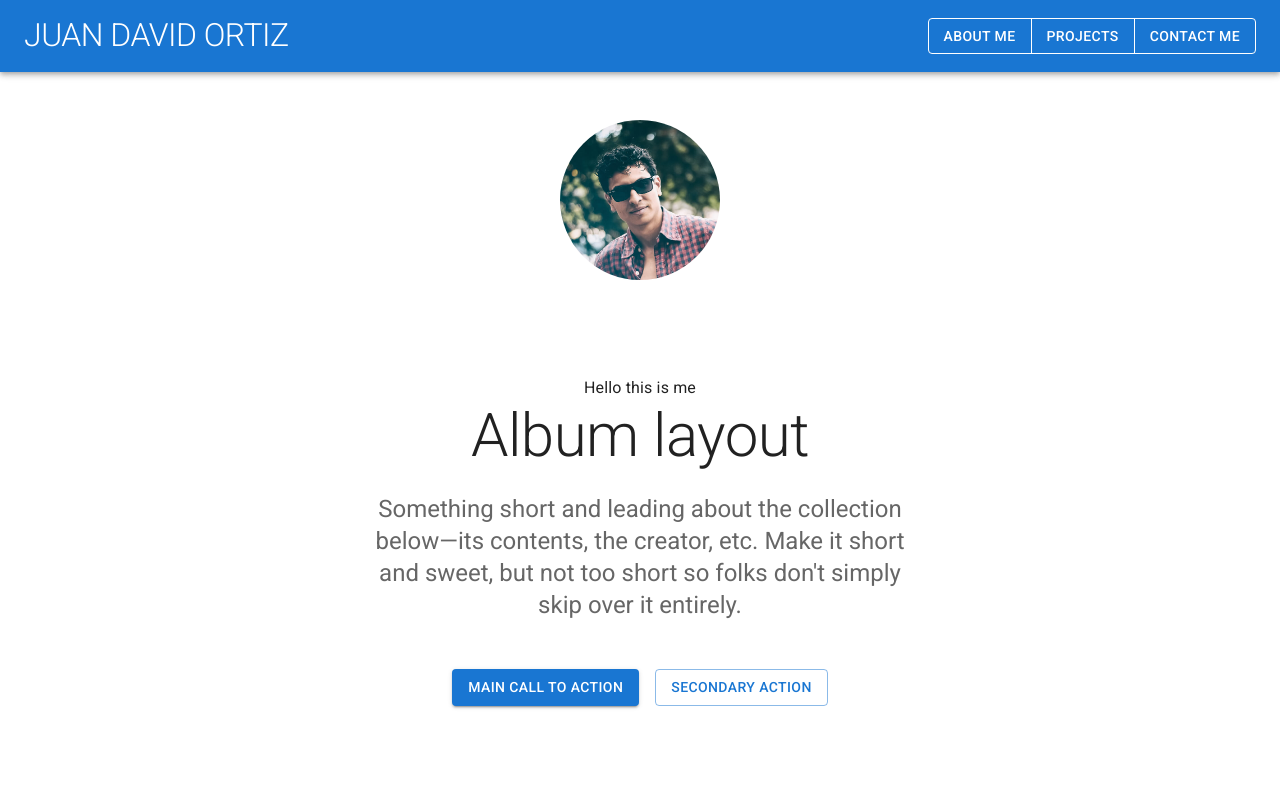
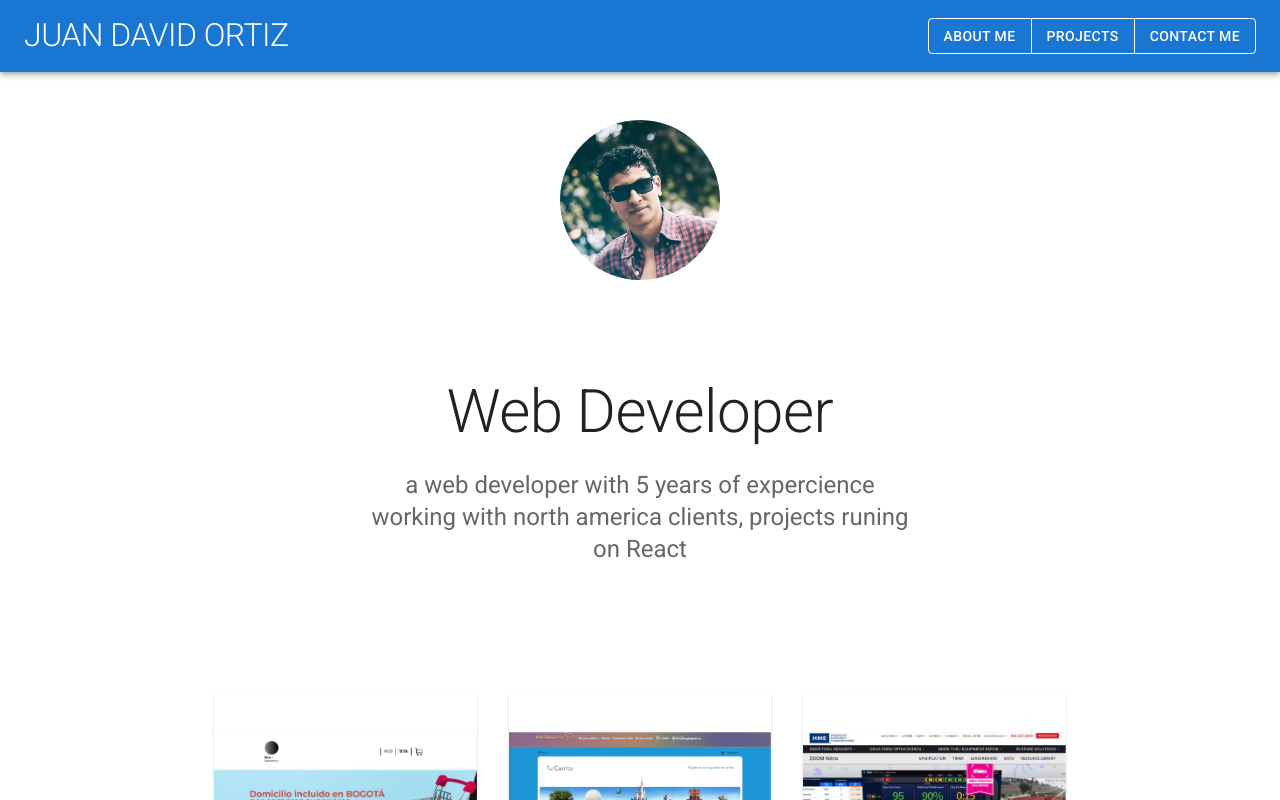
Before and after one commit to JuanOrtiz9492/my-portfolio, a React (Create React App) app: page / in a window 1280 px wide. Shown: the top 800 px of the page. Built offline with nearby package versions, Linux system fonts and the light colour scheme.

Commit message:
WIP: modal

```diff
--- a/package.json
+++ b/package.json
@@ -1,7 +1,7 @@
 {
 	"name": "my-portfolio",
 	"version": "0.1.0",
-	"homepage": "https://juanortiz9492.github.io/my-portfolio/",
+	"homepage": ".",
 	"private": false,
 	"jest": {
 		"collectCoverageFrom": [
--- a/public/index.html
+++ b/public/index.html
@@ -29,6 +29,7 @@
   <body>
     <noscript>You need to enable JavaScript to run this app.</noscript>
     <div id="root"></div>
+    <div id="modal-root"></div>
     <!--
       This HTML file is a template.
       If you open it directly in the browser, you will see an empty page.
--- a/src/App.js
+++ b/src/App.js
@@ -1,16 +1,14 @@
-import React, { useRef } from 'react';
-import Button from '@mui/material/Button';
+import React, { useRef, useState } from 'react';
 import CssBaseline from '@mui/material/CssBaseline';
-import Stack from '@mui/material/Stack';
 import Box from '@mui/material/Box';
 import Typography from '@mui/material/Typography';
-import Container from '@mui/material/Container';
 import Link from '@mui/material/Link';
 import { createTheme, ThemeProvider } from '@mui/material/styles';
 import NavBar from './components/NavBar';
 import Hero from './components/Hero';
 import About from './components/About/About';
 import Grid from './components/Grid';
+import Modal from './components/Modal';
 
 function Copyright() {
 	return (
@@ -35,6 +33,17 @@ export default function Main() {
 		console.log(target.name);
 		sections[target.name]();
 	};
+	const [openModal, setOpenModal] = useState(false);
+
+	const handleModal = () => {
+		console.log('oppen modal');
+		setOpenModal(true);
+	};
+
+	const closeModal = () => {
+		setOpenModal(false);
+	};
+
 	return (
 		<ThemeProvider theme={theme}>
 			<CssBaseline />
@@ -48,37 +57,9 @@ export default function Main() {
 						pb: 6,
 					}}
 				>
-					<About ref={aboutRef} />
-					<Container maxWidth="sm">
-						<Typography
-							component="h1"
-							variant="h2"
-							align="center"
-							color="text.primary"
-							gutterBottom
-						>
-							Album layout
-						</Typography>
-						<Typography
-							variant="h5"
-							align="center"
-							color="text.secondary"
-							paragraph
-						>
-							Something short and leading about the collection below—its
-							contents, the creator, etc. Make it short and sweet, but not too
-							short so folks don&apos;t simply skip over it entirely.
-						</Typography>
-						<Stack
-							sx={{ pt: 4 }}
-							direction="row"
-							spacing={2}
-							justifyContent="center"
-						>
-							<Button variant="contained">Main call to action</Button>
-							<Button variant="outlined">Secondary action</Button>
-						</Stack>
-					</Container>
+					<section ref={aboutRef}>
+						<About />
+					</section>
 				</Box>
 				<Grid />
 			</main>
@@ -96,6 +77,16 @@ export default function Main() {
 					Something here to give the footer a purpose!
 				</Typography>
 				<Copyright />
+				<button type="button" onClick={() => handleModal()}>
+					open modal
+				</button>
+				<Modal
+					openModal={openModal}
+					title="Hello modal"
+					handleClose={closeModal}
+					mainAction={() => {}}
+					secondaryAction={() => {}}
+				/>
 			</Box>
 			{/* End footer */}
 		</ThemeProvider>
--- a/src/components/About/About.jsx
+++ b/src/components/About/About.jsx
@@ -1,15 +1,25 @@
 import React from 'react';
 import { Container, Typography } from '@mui/material';
 
+import lang from '../../utils/lang';
+
+const {
+	en: { about },
+} = lang;
 function About() {
 	return (
-		<Container maxWidth="xl" disableGutters>
+		<Container maxWidth="sm">
 			<Typography
-				variant="string"
+				component="h1"
+				variant="h2"
 				align="center"
-				sx={{ margin: '0 auto', display: 'block' }}
+				color="text.primary"
+				gutterBottom
 			>
-				Hello this is me
+				{about.title}
+			</Typography>
+			<Typography variant="h5" align="center" color="text.secondary" paragraph>
+				{about.description}
 			</Typography>
 		</Container>
 	);
--- /dev/null
+++ b/src/components/Modal/Modal.jsx
@@ -0,0 +1,57 @@
+import React, { useEffect, useState } from 'react';
+import PropTypes from 'prop-types';
+import { Button } from '@mui/material';
+import * as Styled from './Styled';
+
+function Modal({
+	title,
+	body,
+	mainAction,
+	secondaryAction,
+	openModal,
+	handleClose,
+}) {
+	const [modalVisibility, setModalVisibility] = useState(false);
+	useEffect(() => {
+		setModalVisibility(openModal);
+	}, [openModal]);
+
+	const closeModal = () => {
+		setModalVisibility(false);
+		handleClose();
+	};
+
+	return (
+		modalVisibility && (
+			<Styled.Container>
+				<Styled.ModalContainer>
+					<Styled.ModalHeader>
+						<p>{title}</p>
+						<Styled.ExitBtn onClick={closeModal} />
+					</Styled.ModalHeader>
+					{body}
+					<Styled.ModalFooter>
+						{mainAction && <Button>ok</Button>}
+						{secondaryAction && <Button>cancel</Button>}
+					</Styled.ModalFooter>
+				</Styled.ModalContainer>
+			</Styled.Container>
+		)
+	);
+}
+
+Modal.propTypes = {
+	title: PropTypes.string.isRequired,
+	body: PropTypes.oneOfType([PropTypes.string, PropTypes.element]).isRequired,
+	mainAction: PropTypes.func,
+	secondaryAction: PropTypes.func,
+	openModal: PropTypes.bool.isRequired,
+	handleClose: PropTypes.func.isRequired,
+};
+
+Modal.defaultProps = {
+	mainAction: undefined,
+	secondaryAction: undefined,
+};
+
+export default Modal;
--- /dev/null
+++ b/src/components/Modal/Styled/index.js
@@ -0,0 +1,61 @@
+import styled from '@emotion/styled';
+
+const Container = styled.div`
+	position: fixed;
+	z-index: 10;
+	top: 0;
+	left: 0;
+	width: 100%;
+	height: 100vh;
+	display: flex;
+	background-color: rgba(127, 127, 127, 0.2);
+`;
+
+const ModalContainer = styled.div`
+	align-self: center;
+	margin: 0 auto;
+	width: 50vh;
+	height: 50vh;
+	background-color: #fff;
+`;
+
+const ExitBtn = styled.button`
+	width: 20px;
+	height: 20px;
+	background-color: transparent;
+	border: none;
+	position: relative;
+	&:hover {
+		cursor: pointer;
+	}
+	&::after {
+		content: '';
+		left: 0;
+		border-top: solid 5px #666;
+		width: 20px;
+		position: absolute;
+		transform: rotate(45deg);
+	}
+	&::before {
+		content: '';
+		left: 0;
+		border-bottom: solid 5px #666;
+		width: 20px;
+		position: absolute;
+		transform: rotate(-45deg);
+	}
+`;
+
+const ModalHeader = styled.div`
+	width: 100%;
+	display: grid;
+	grid-template-columns: 10fr 1fr;
+`;
+
+const ModalFooter = styled.div`
+	display: flex;
+	flex-direction: row;
+	justify-content: space-around;
+`;
+
+export { Container, ModalContainer, ExitBtn, ModalHeader, ModalFooter };
--- /dev/null
+++ b/src/components/Modal/index.js
@@ -0,0 +1,3 @@
+import Modal from './Modal';
+
+export default Modal;
--- /dev/null
+++ b/src/utils/lang.js
@@ -0,0 +1,11 @@
+const lang = {
+	en: {
+		about: {
+			title: 'Web Developer',
+			description:
+				'a web developer with 5 years of expercience working with north america clients, projects runing on React',
+		},
+	},
+};
+
+export default lang;
```
Also changed, not shown: src/components/Modal/components/Wrapper.jsx (added, +18 -0 lines), .eslintrc.json, 1 other file (tests, documents, lock files or other folders).
